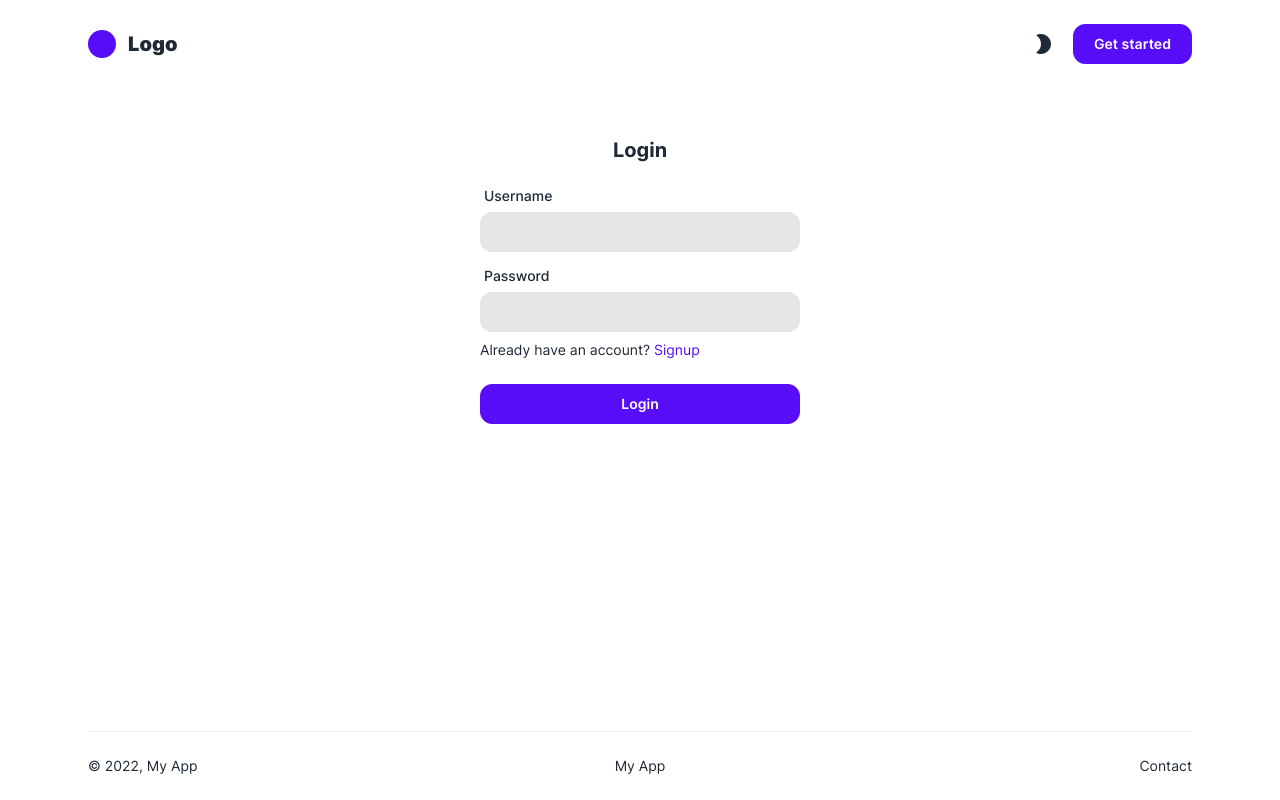
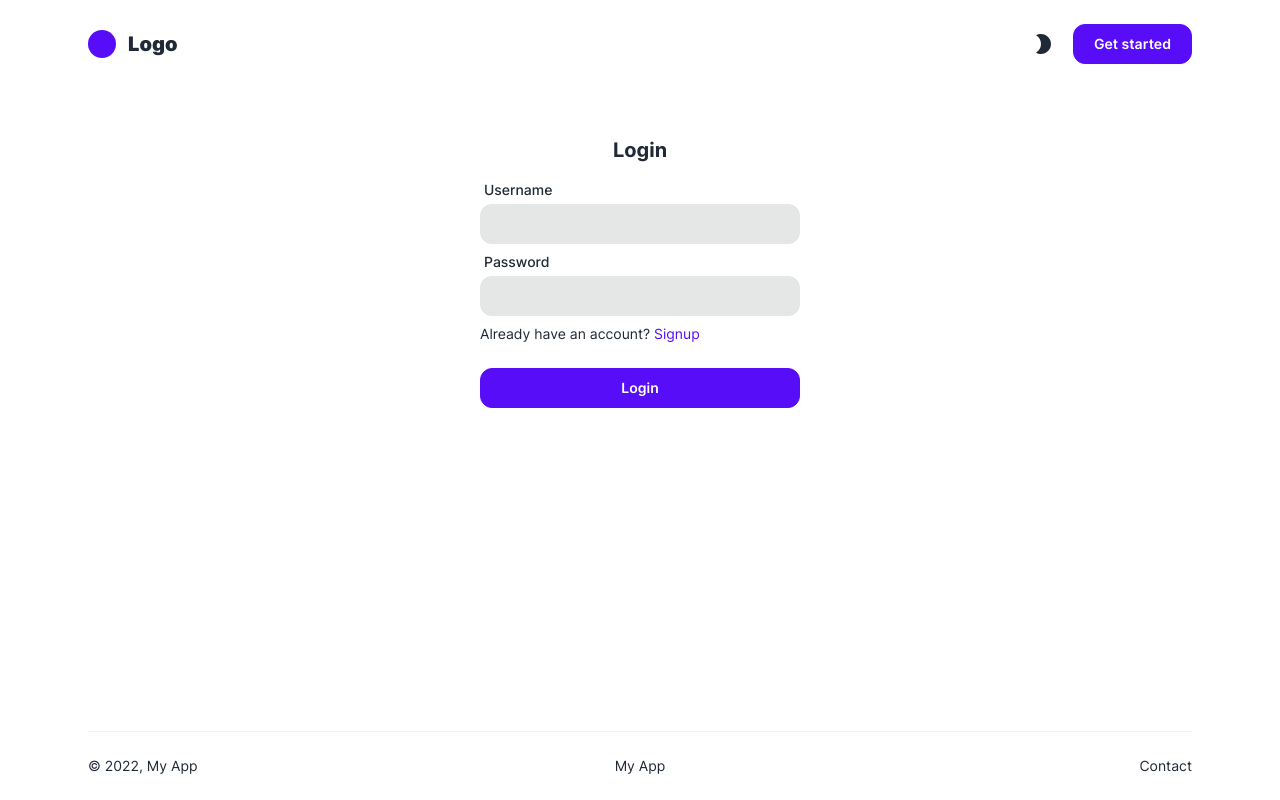
Before and after one commit to mattiapomelli/fluence-poc, a Next.js app: page /login in a window 1280 px wide. Built offline with nearby package versions, Linux system fonts and the light colour scheme; what tailwindcss-radix would draw is missing.

Commit message:
Fix input label spacing

```diff
--- a/src/components/basic/input/input.tsx
+++ b/src/components/basic/input/input.tsx
@@ -81,7 +81,7 @@ export const Input = forwardRef(
         className={cx("form-control relative", { "w-full": block }, className)}
       >
         {(label || topRightLabel) && (
-          <label className="label cursor-pointer py-1.5" htmlFor={id}>
+          <label className="label mb-1 cursor-pointer py-0" htmlFor={id}>
             {label && <span className="label-text font-medium">{label}</span>}
             {topRightLabel && (
               <span className="label-text font-medium text-base-content">
@@ -135,7 +135,7 @@ export const Input = forwardRef(
           </span>
         )}
         {(bottomLeftLabel || bottomRightLabel) && (
-          <label className="label py-1.5">
+          <label className="label mt-1 py-0">
             {bottomLeftLabel && (
               <span className="label-text font-medium text-base-content">
                 {bottomLeftLabel}
@@ -149,7 +149,7 @@ export const Input = forwardRef(
           </label>
         )}
         {error && (
-          <label className="label py-1.5">
+          <label className="label mt-1 py-0">
             <span className="label-text text-error">{error}</span>
           </label>
         )}
```
